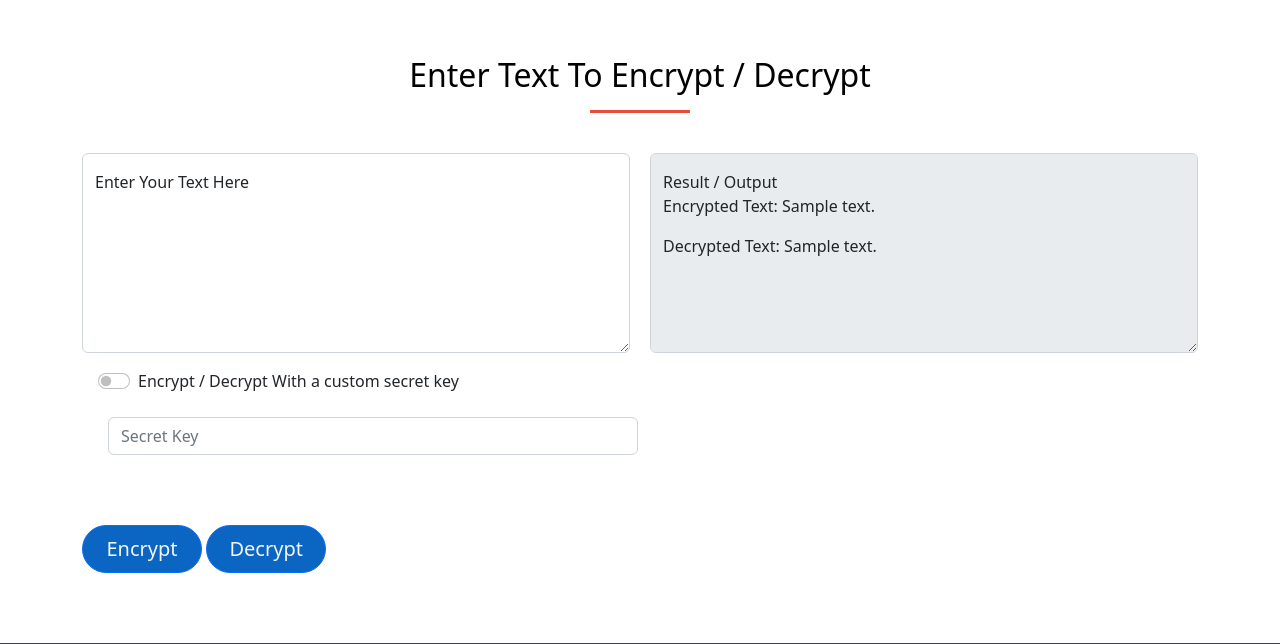
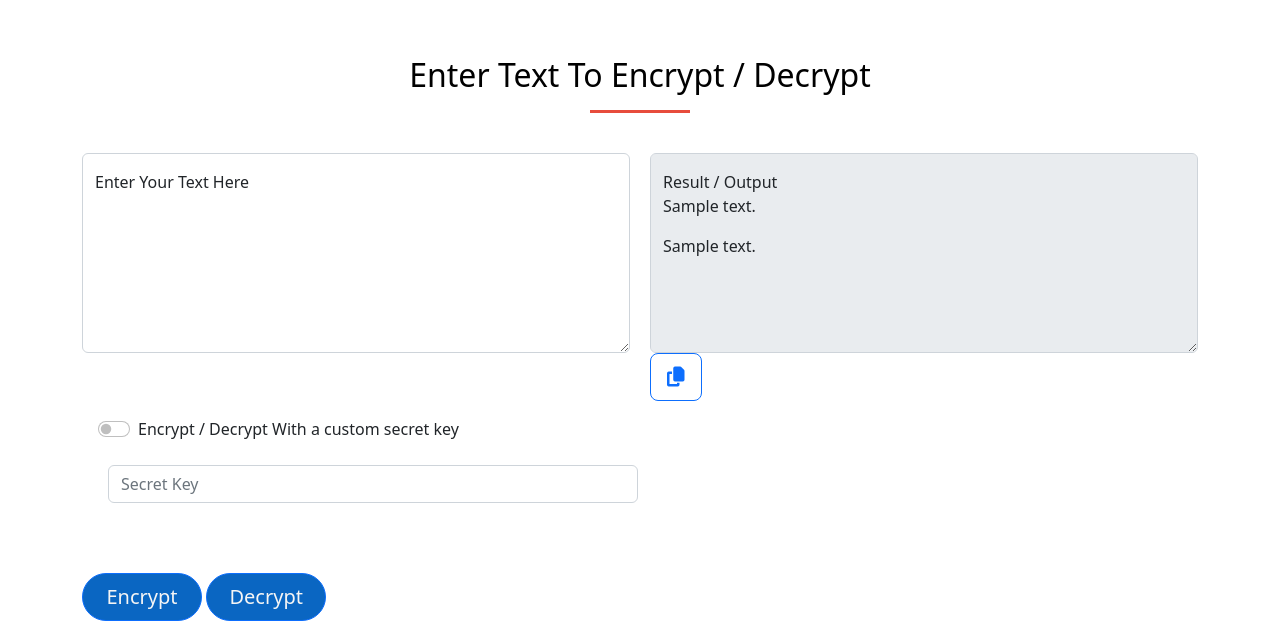
Before and after one commit to Fahadddddd/Cryptography-Web-Application, a Flask app: template templates/layout.html in a window 1280 px wide. Shown: the part 488-1132 px from the top of the page. Run offline with Flask 3, Linux system fonts and the light colour scheme; the template is opened without the code that fills it: most values are stand-ins (such as "Sample title", 1, 10 or a date in 2020); some libraries are stand-ins or nearby versions.

Commit message:
Added Copy Button on the output textarea and modified it.

```diff
--- a/app.py
+++ b/app.py
@@ -1,6 +1,6 @@
 from flask import Flask, render_template, request
 import base64
-app = Flask(__name__)
+app = Flask('Cryptography-web-app')
 
 def xor_encrypt_decrypt(data, key):
     encrypted_data = bytearray()
@@ -37,7 +37,7 @@ def encrypt():
         decrypted_text = decrypted_data.decode('utf-8')
         return render_template('layout.html', decrypted_text=decrypted_text)
     else:
-        # Handle other cases or errors
+
         return render_template('layout.html')
 
 
--- /dev/null
+++ b/static/js/script.js
@@ -0,0 +1,10 @@
+function copyfunction(){
+    var copyText = document.getElementById("content").innerHTML;
+
+    // copyText.select();
+   // copytext.select();
+    navigator.clipboard.writeText(copyText);
+
+    alert("Copied the text: " + copyText);
+
+}
--- a/templates/layout.html
+++ b/templates/layout.html
@@ -10,6 +10,7 @@
 
  <link rel="stylesheet" href="../static/css/bootstrap.css">
  <link rel="stylesheet" href="../static/css/newstyle.css">
+ <script src="../static/js/script.js"></script>
 
 </head>
 <body>
@@ -59,13 +60,14 @@
   </div>
 
   <div class="form-floating" style="width: 50%;margin-left: 10px;">
-    <textarea class="form-control" placeholder="Enter Your Text Here" id="floatingTextarea3" style="height: 200px" disabled></textarea>
+    <textarea type="text" class="form-control" placeholder="Enter Your Text Here" id="floatingTextarea3" style="height: 200px" disabled></textarea>
     <label for="floatingTextarea3">Result / Output
 
-      <p>Encrypted Text: {{ encrypted_text }}</p>
-      <p>Decrypted Text: {{ decrypted_text }}</p>
+      <p id="content">{{ encrypted_text }}</p>
+      <p id="content">{{ decrypted_text }}</p>
     </label>
 
+    <button  onclick="copyfunction()" class="btn btn-outline-primary btn-lg " id="copybtnn"><i class="fa-solid fa-copy"></i></button>
 
 
   </div>
```
